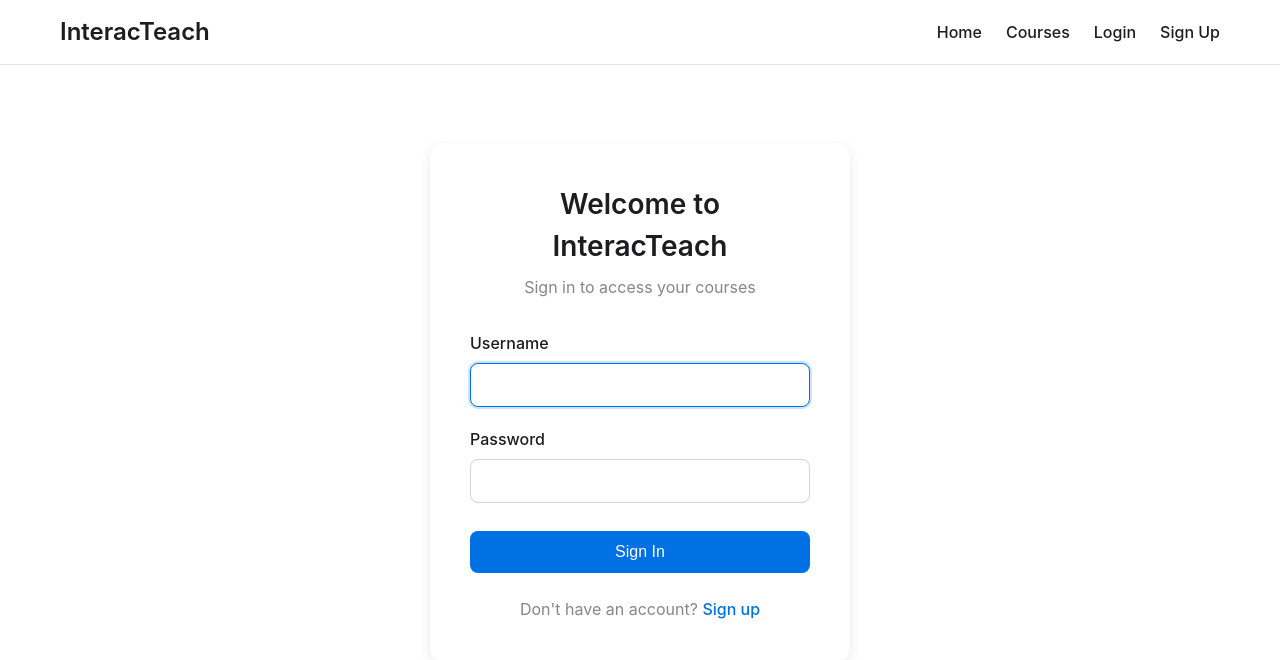
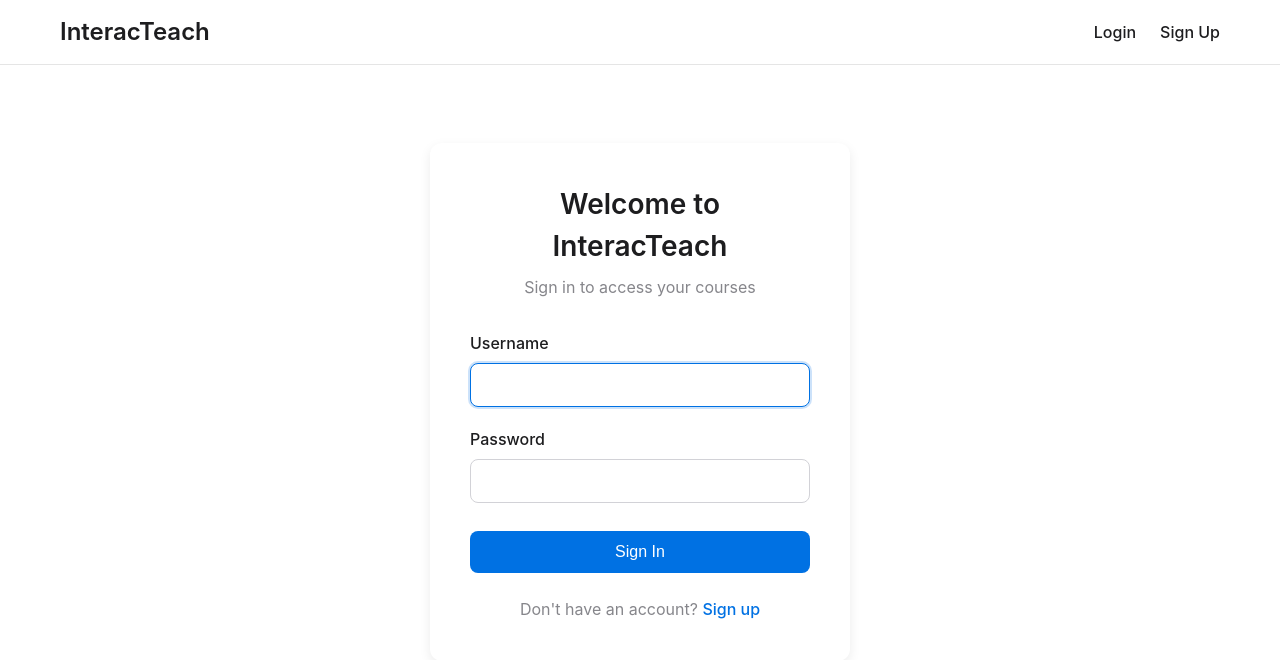
Before and after one commit to raflibangsawan/interacteach, a Django app: page /login/ in a window 1280 px wide. Shown: the top 660 px of the page. Run offline with Django 5.2, Linux system fonts and the light colour scheme; some web fonts are replaced.

Commit message:
fix home

```diff
--- a/core/templates/core/base.html
+++ b/core/templates/core/base.html
@@ -17,9 +17,9 @@
                 </div>
                 <nav class="nav">
                     <ul class="nav-list">
-                        <li class="nav-item"><a href="{% url 'core:home' %}" class="nav-link">Home</a></li>
-                        <li class="nav-item"><a href="{% url 'courses:course_list' %}" class="nav-link">Courses</a></li>
                         {% if user.is_authenticated %}
+                            <li class="nav-item"><a href="{% url 'core:home' %}" class="nav-link">Home</a></li>
+                            <li class="nav-item"><a href="{% url 'courses:course_list' %}" class="nav-link">Courses</a></li>
                             <li class="nav-item"><a href="{% url 'courses:my_courses' %}" class="nav-link">My Learning</a></li>
 
                             {% if is_instructor %}
```
